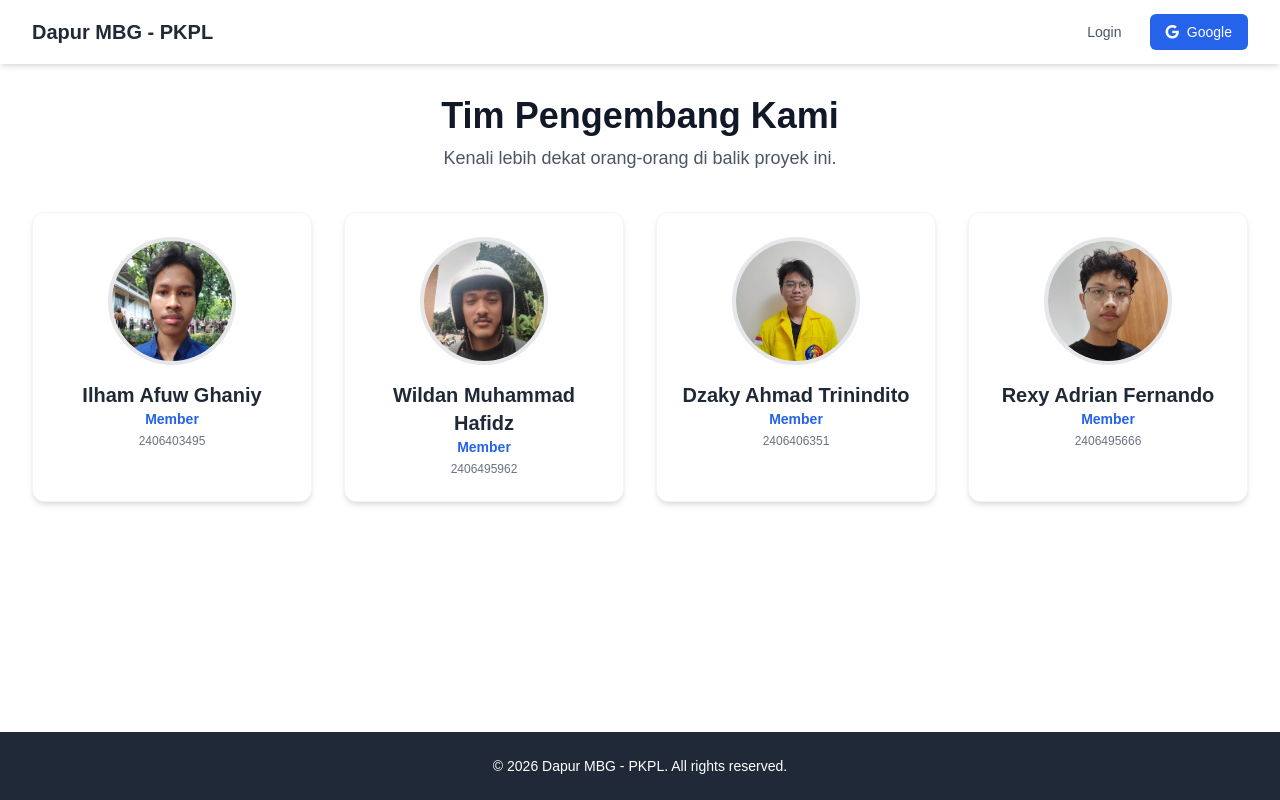
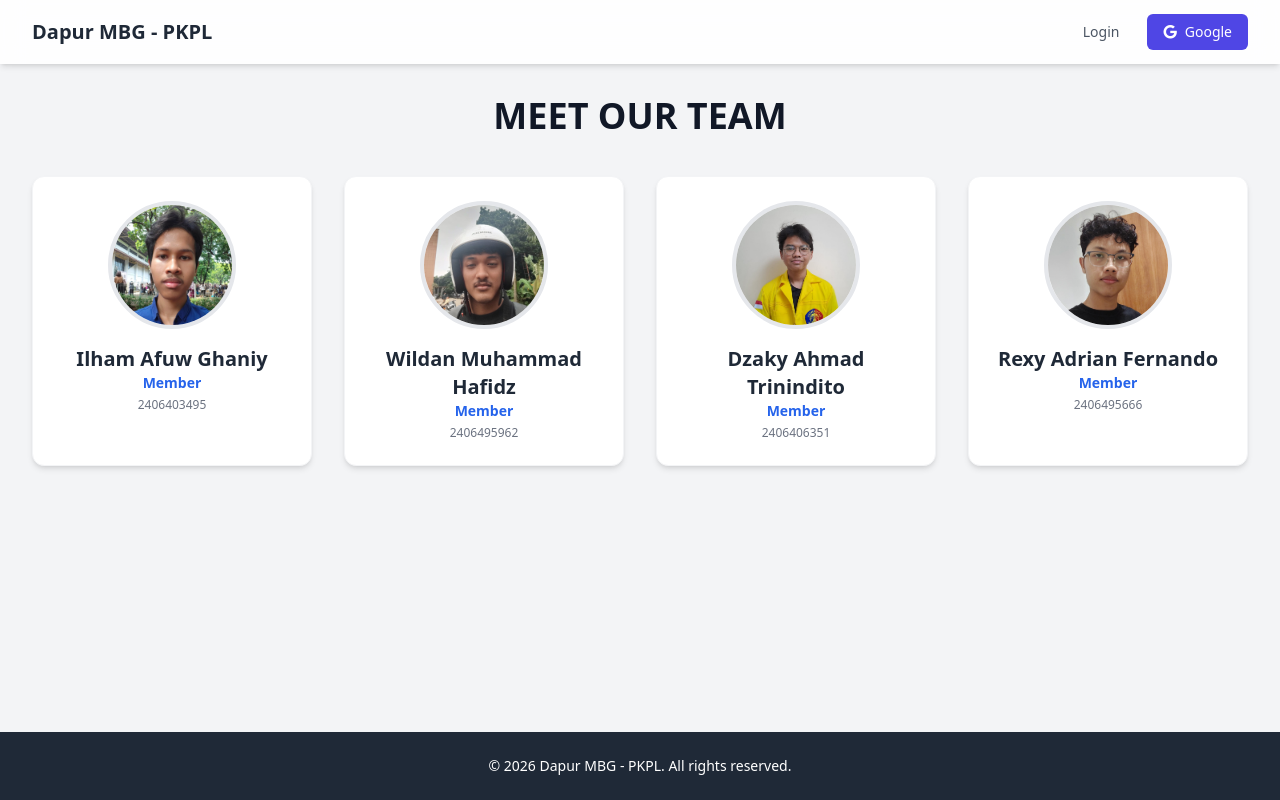
Before and after one commit to PKPL-Dapur-MBG/PKPL-TK2, a Django app: page / in a window 1280 px wide. Run offline with Django 4.2, Linux system fonts and the light colour scheme; data comes from the database, SQL or seed files in the repository; some libraries are stand-ins or nearby versions.

Commit message:
fix change color and font feature

```diff
--- a/main/models.py
+++ b/main/models.py
@@ -1,12 +1,11 @@
-from django.db import models
-
-# Create your models here.
-
 from django.db import models
 
 class WebStyle(models.Model):
-    bg_color = models.CharField(max_length=20, default="#ffffff")
-    font_family = models.CharField(max_length=50, default="Arial, sans-serif")
+    bg_color = models.CharField(max_length=20, default="#f3f4f6")
+
+    secondary_color = models.CharField(max_length=20, default="#4f46e5")
+
+    font_family = models.CharField(max_length=255, default="ui-sans-serif, system-ui, sans-serif")
 
     @classmethod
     def get_settings(cls):
--- a/main/templates/home.html
+++ b/main/templates/home.html
@@ -3,17 +3,7 @@
 
 {% block content %}
 <div class="text-center mb-10">
-    <h1 class="text-4xl font-extrabold text-gray-900 mb-2">Tim Pengembang Kami</h1>
-    <p class="text-lg text-gray-600">Kenali lebih dekat orang-orang di balik proyek ini.</p>
-
-    {% if is_anggota %}
-    <div class="mt-6">
-        <a href="{% url 'edit_style' %}"
-           class="inline-flex items-center gap-2 bg-purple-600 hover:bg-purple-700 text-white px-6 py-3 rounded-full shadow-lg font-semibold transition">
-            <i class="fas fa-palette"></i> Edit Tema Website
-        </a>
-    </div>
-    {% endif %}
+    <h1 class="text-4xl font-extrabold text-gray-900 mb-2">MEET OUR TEAM</h1>
 </div>
 
 <div class="grid grid-cols-1 sm:grid-cols-2 lg:grid-cols-4 gap-8">
@@ -76,21 +66,31 @@
                 <!-- SOCIAL -->
                 <div class="flex justify-center gap-4 mt-6">
                     <a href="{{ anggota.linkedin }}" target="_blank"
-                       class="w-10 h-10 rounded-full bg-blue-600 text-white flex items-center justify-center hover:bg-blue-700 transition">
+                       class="w-10 h-10 rounded-full bg-accent hover-bg-accent text-white flex items-center justify-center transition">
                         <i class="fab fa-linkedin-in"></i>
                     </a>
-
                     <a href="{{ anggota.github }}" target="_blank"
-                       class="w-10 h-10 rounded-full bg-gray-800 text-white flex items-center justify-center hover:bg-gray-900 transition">
+                       class="w-10 h-10 rounded-full bg-gray-800 hover:bg-gray-900 text-white flex items-center justify-center transition">
                         <i class="fab fa-github"></i>
                     </a>
                 </div>
             </div>
         </div>
     </div>
-
     {% endfor %}
 </div>
+
+<div class="text-center mb-10">
+    {% if is_anggota %}
+    <div class="mt-6">
+        <a href="{% url 'edit_style' %}"
+        class="inline-flex items-center gap-2 bg-accent hover-bg-accent text-white px-6 py-3 rounded-full shadow-lg font-semibold transition">
+            <i class="fas fa-palette"></i> Edit Tema Website
+        </a>
+    </div>
+    {% endif %}
+</div>
+
 {% endblock %}
 
 {% block scripts %}
--- a/main/views.py
+++ b/main/views.py
@@ -78,6 +78,7 @@
     style = WebStyle.get_settings()
     if request.method == "POST":
         style.bg_color = request.POST.get('bg_color')
+        style.secondary_color = request.POST.get('secondary_color')
         style.font_family = request.POST.get('font_family')
         style.save()
         return redirect('home')
--- a/pkpl_tk2/settings.py
+++ b/pkpl_tk2/settings.py
@@ -144,7 +144,7 @@
 SITE_ID = 1
 
 ACCOUNT_LOGIN_METHODS = {"email"}
-ACCOUNT_EMAIL_REQUIRED = True
+ACCOUNT_SIGNUP_FIELDS = ['email*', 'password1*', 'password2*']
 ACCOUNT_UNIQUE_EMAIL = True
 ACCOUNT_EMAIL_VERIFICATION = 'none'
 
--- a/templates/base.html
+++ b/templates/base.html
@@ -12,8 +12,20 @@
     <style>
         :root {
             --bg-color: {{ style.bg_color|default:"#f3f4f6" }};
-            --font-family: {{ style.font_family|default:"ui-sans-serif, system-ui, sans-serif" }};
+            --secondary-color: {{ style.secondary_color|default:"#4f46e5" }};
+            --font-family: {{ style.font_family|default:"ui-sans-serif, system-ui, sans-serif"|safe }};
         }
+
+        body {
+            background-color: var(--bg-color);
+            font-family: var(--font-family);
+            transition: all 0.3s ease;
+        }
+
+        .bg-accent { background-color: var(--secondary-color) !important; }
+        .text-accent { color: var(--secondary-color) !important; }
+        .border-accent { border-color: var(--secondary-color) !important; }
+        .hover-bg-accent:hover { filter: brightness(0.85); transition: 0.3s; }
     </style>
 </head>
 <body class="flex flex-col min-h-screen">
--- a/templates/navbar.html
+++ b/templates/navbar.html
@@ -25,7 +25,7 @@
                         Login
                     </a>
                     <a href="{% provider_login_url 'google' %}"
-                        class="bg-blue-600 hover:bg-blue-700 text-white px-4 py-2 rounded-md text-sm font-medium transition flex items-center gap-2">
+                        class="bg-accent hover-bg-accent text-white px-4 py-2 rounded-md text-sm font-medium transition flex items-center gap-2">
                         <i class="fab fa-google"></i> Google
                     </a>
                 {% endif %}
```
Also changed, not shown: main/templates/edit_style.html (+32 -10 lines), main/migrations/0002_webstyle_secondary_color_alter_webstyle_bg_color_and_more.py (added).
